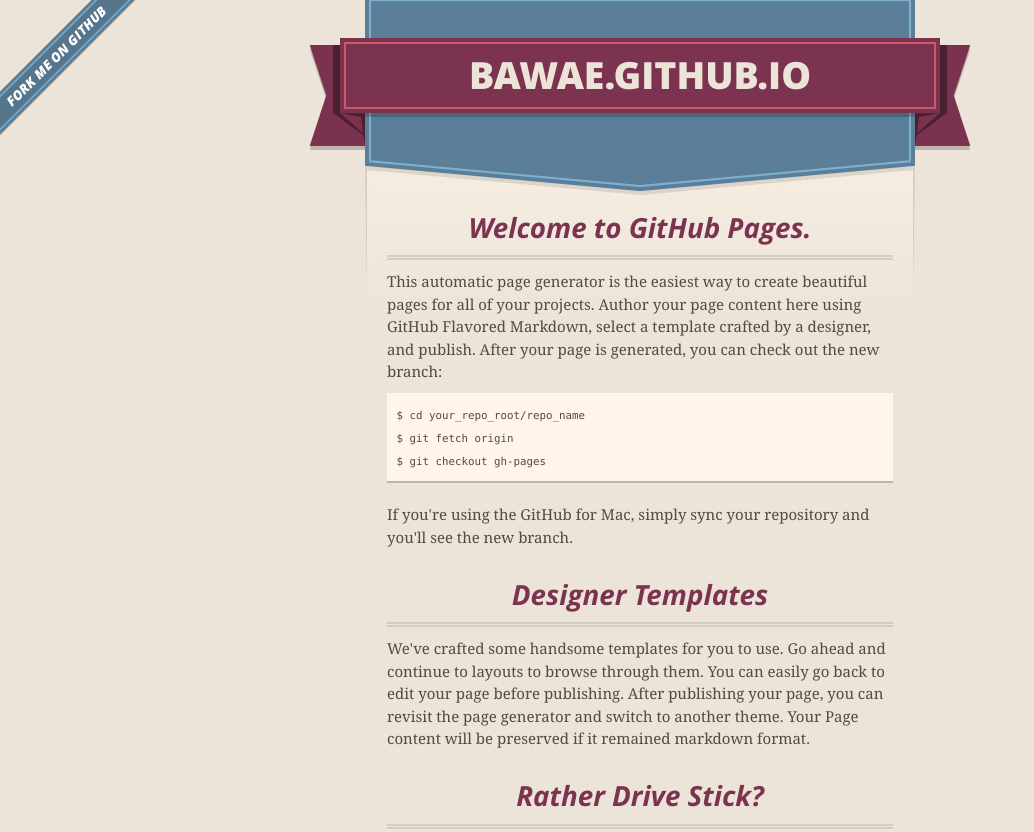
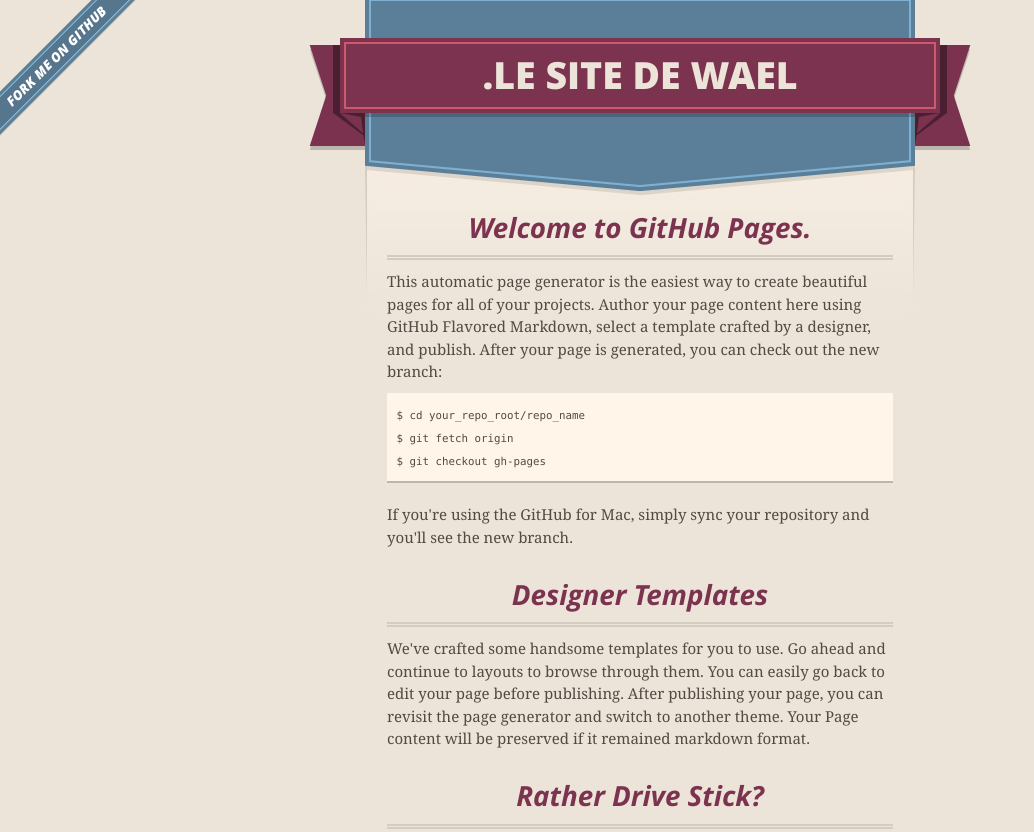
Before and after one commit to bawae/bawae.github.io, a plain HTML site: page index.html in a window 1280 px wide. Shown: the top 832 px of the page, without its empty margins (0-1034 px from the left). Drawn offline with nearby package versions, Linux system fonts and the light colour scheme.

Commit message:
2 eme modif

```diff
--- a/index.html
+++ b/index.html
@@ -27,7 +27,7 @@
       <header>
         <span class="ribbon-outer">
           <span class="ribbon-inner">
-            <h1>Bawae.GitHub.io</h1>
+            <h1>.Le site de wael</h1>
             <h2></h2>
           </span>
           <span class="left-tail"></span>
```
